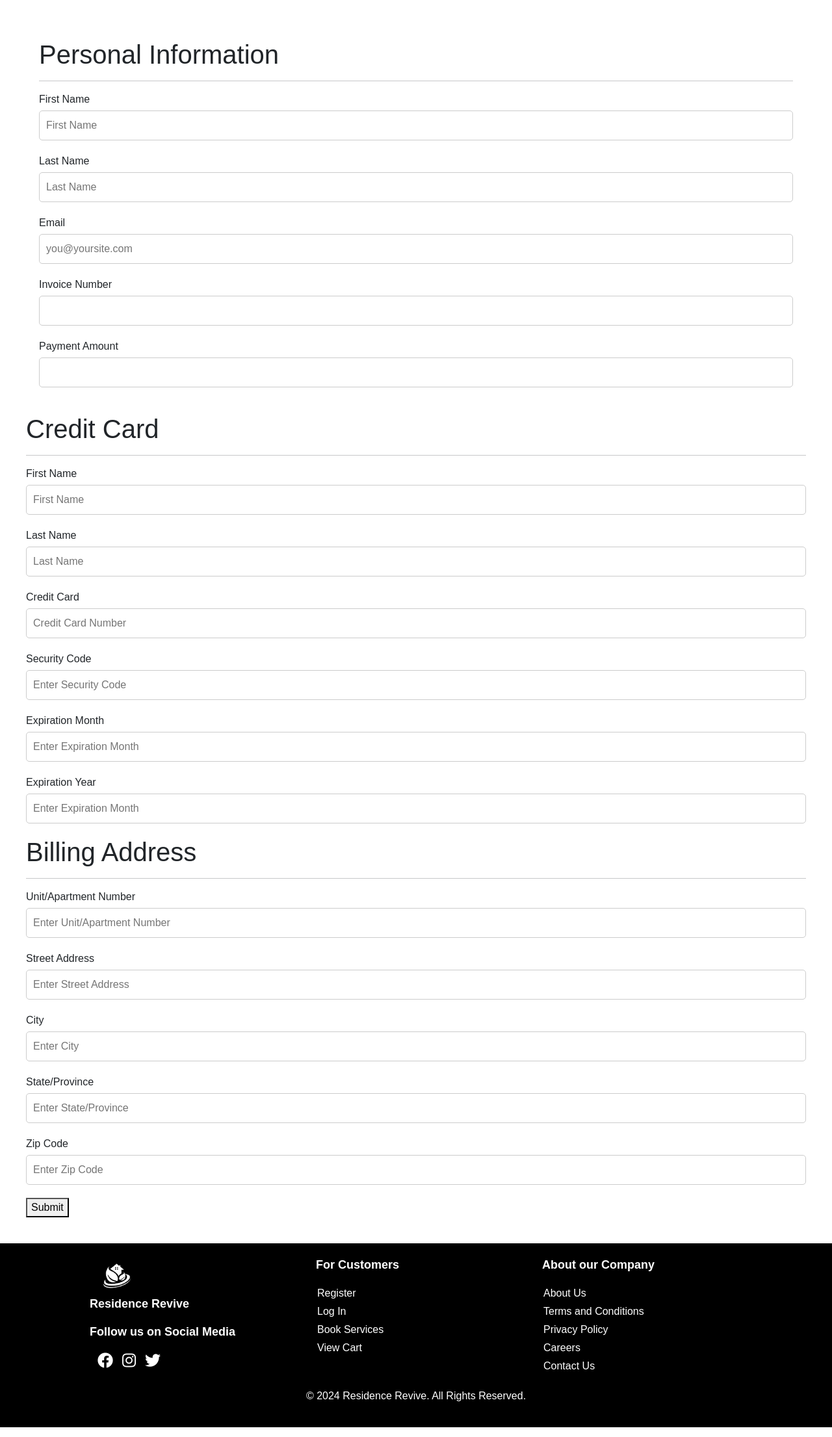
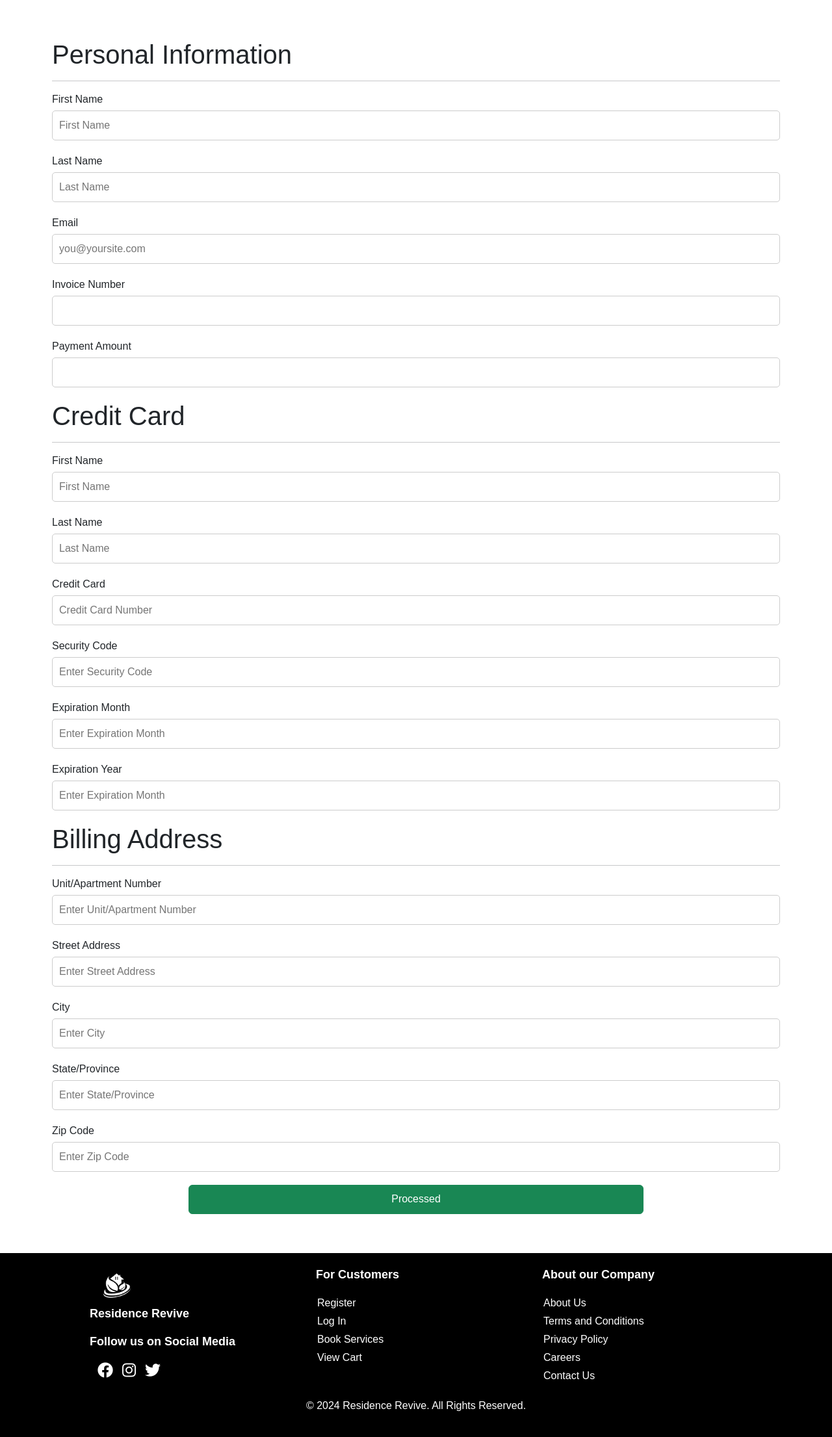
Before and after one commit to priyamanocha/Capstone, a PHP site: page /billing.php in a window 1280 px wide. Shown: the part 109-2320 px from the top of the page at 65% size. Run offline with PHP 8.4, Linux system fonts and the light colour scheme; data that the repository does not hold is empty.

Commit message:
Billing Page Changes

```diff
--- a/ResidenceRevive/billing.php
+++ b/ResidenceRevive/billing.php
@@ -6,18 +6,19 @@
     <title> Billing Page </title>
     <link rel="stylesheet" href="../css/contact_styles.css">
     <link rel="stylesheet" href="../css/styles.css">
-    <link rel="stylesheet" href="../css/billing.css">
+    <link rel="stylesheet" href="https://cdn.jsdelivr.net/npm/bootstrap@4.3.1/dist/css/bootstrap.min.css" integrity="sha384-ggOyR0iXCbMQv3Xipma34MD+dH/1fQ784/j6cY/iJTQUOhcWr7x9JvoRxT2MZw1T" crossorigin="anonymous">
+
 </head>
 <body>
     <?php include 'includes/header.php' ?>
     <main>
-
         <div class="billing-form-container">
-            <form action="billing_action.php" method="POST">
+            <form action="billing_action.php" method="POST" class="fo">
                 <div>
                     <h1> Personal Information </h1>
                 </div>
                 <hr> </hr>
+                <div>
                     <div class="form-group">
                         <label for="first_name">First Name</label>
                         <input type="text" id="first_name" name="first_name" placeholder="First Name" required>
@@ -96,7 +97,9 @@
                         </div>
                 </div>
                 <div>
-                    <button type="submit" name="submit"> Submit </button>
+                    <center>
+                        <button type="submit" class="btn btn-success"> Processed </button>
+                    </center>
                 </div>
             </form>
         </div>
--- a/ResidenceRevive/css/styles.css
+++ b/ResidenceRevive/css/styles.css
@@ -371,5 +371,13 @@ h2{
 .billing-form-container input[type="submit"]:hover {
     background-color: #0056b3;
 }
+button{
+    width: 700px;
+    height: 45px;
+}
+.fo{
+    margin-left: 20px;
+    margin-right: 20px;
+}
 
 /* CSS for Billing ends */
```
